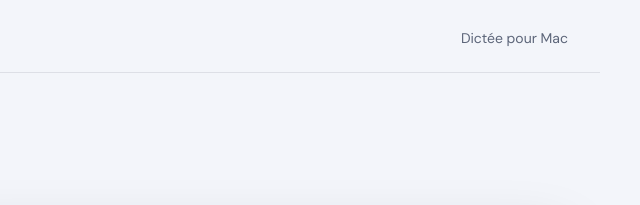
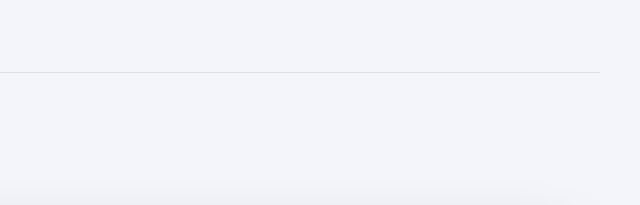
Before and after one commit to lubindanilo/murmure, a plain HTML site: page landing/index.html in a window 1280 px wide. Shown: the top 205 px of the page, 640-1280 px from the left. Drawn offline with nearby package versions, Linux system fonts and the light colour scheme.

Commit message:
Landing : retirer « Dictée pour Mac » de l'en-tête
Co-Authored-By: Claude Opus 5.5 <noreply@anthropic.com>
Claude-Session: https://claude.ai/code/session_01223rqeC4MM1QgvG4TTDuvc

```diff
--- a/landing/index.html
+++ b/landing/index.html
@@ -30,7 +30,6 @@
 
 <header class="nav">
   <a class="brand" href="/" aria-current="page"><img class="mark" src="/favicon.svg" alt="" width="22" height="22">Murmure</a>
-  <span class="nav-meta">Dictée pour Mac</span>
 </header>
 
 <main id="main">
--- a/landing/style.css
+++ b/landing/style.css
@@ -75,7 +75,6 @@ img { display: block; }
   border-bottom: 1px solid var(--line);
 }
 .brand { display: inline-flex; align-items: center; gap: 8px; font-weight: 600; font-size: 20px; line-height: 28px; letter-spacing: -0.02em; text-decoration: none; }
-.nav-meta { font-size: 14px; line-height: 20px; color: var(--muted); }
 .nav-cta { border: 0; background: none; padding: 0; font-size: 14px; line-height: 20px; font-weight: 500; color: var(--voice); text-decoration: none; }
 
 /* Boutons */
```
